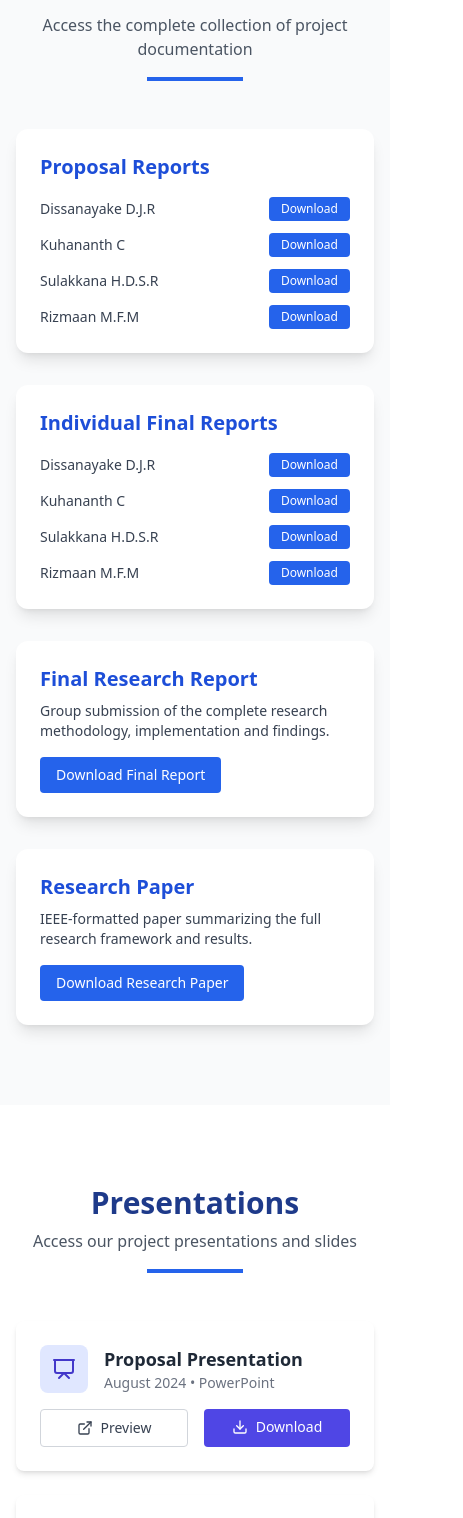
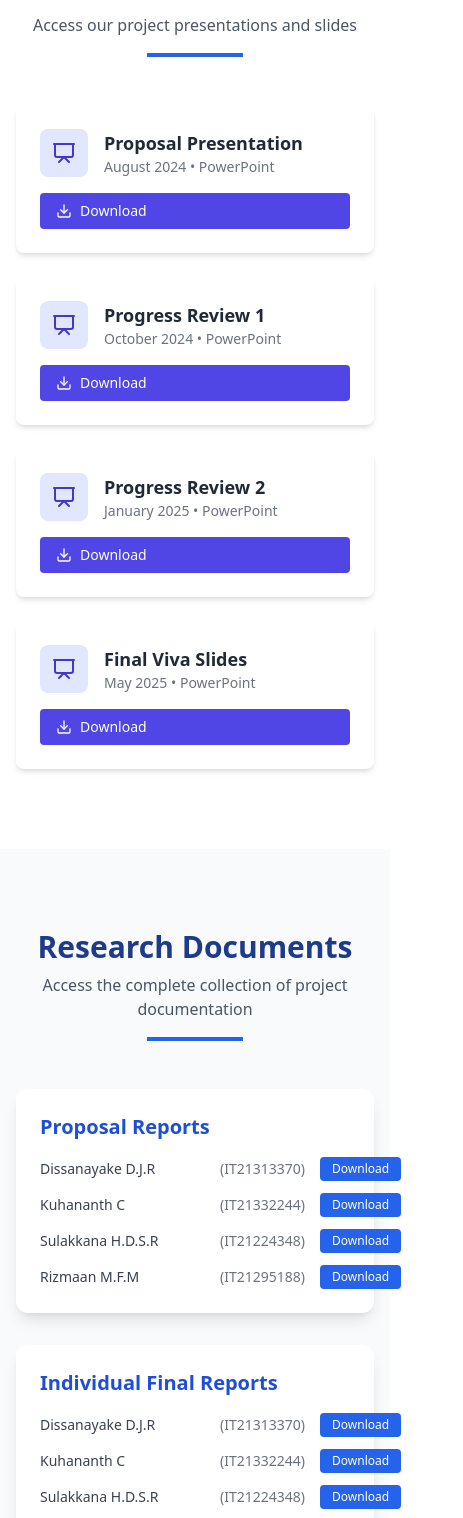
Before and after one commit to Kuhananth-Chandrapalan/Research_website, a React (Vite) app in the folder project/: page / in a window 390 px wide. Shown: the part 9607-11125 px from the top of the page, 463 px wide, since content can reach past the window. Built offline with nearby package versions, Linux system fonts and the light colour scheme.

Commit message:
documents changed and added logs card

```diff
--- a/project/src/App.tsx
+++ b/project/src/App.tsx
@@ -1,13 +1,12 @@
-import React from 'react';
+import { Footer } from './components/Footer';
 import { Navbar } from './components/Navbar';
-import { Footer } from './components/Footer';
-import { Home } from './sections/Home';
-import { Domain } from './sections/Domain';
-import { Milestones } from './sections/Milestones';
-import { Documents } from './sections/Documents';
-import { Presentations } from './sections/Presentations';
 import { AboutUs } from './sections/AboutUs';
 import { Contact } from './sections/Contact';
+import { Documents } from './sections/Documents';
+import { Domain } from './sections/Domain';
+import { Home } from './sections/Home';
+import { Milestones } from './sections/Milestones';
+import { Presentations } from './sections/Presentations';
 
 function App() {
   return (
@@ -17,8 +16,8 @@ function App() {
         <Home />
         <Domain />
         <Milestones />
+        <Presentations />
         <Documents />
-        <Presentations />
         <AboutUs />
         <Contact />
       </main>
--- a/project/src/components/Navbar.tsx
+++ b/project/src/components/Navbar.tsx
@@ -58,8 +58,8 @@ export const Navbar: React.FC = () => {
                 'home',
                 'domain',
                 'milestones',
+                'presentations',
                 'documents',
-                'presentations',
                 'about',
                 'contact'
               ].map((section) => (
@@ -93,8 +93,8 @@ export const Navbar: React.FC = () => {
               'home',
               'domain',
               'milestones',
+              'presentations',
               'documents',
-              'presentations',
               'about',
               'contact'
             ].map((section) => (
--- a/project/src/components/PresentationCard.tsx
+++ b/project/src/components/PresentationCard.tsx
@@ -1,11 +1,10 @@
+import { Download, Presentation as FilePresentation } from 'lucide-react';
 import React from 'react';
-import { Presentation as FilePresentation, ExternalLink, Download } from 'lucide-react';
 
 interface PresentationCardProps {
   title: string;
   date: string;
   type: string;
-  previewUrl: string;
   downloadUrl: string;
 }
 
@@ -13,22 +12,12 @@ export const PresentationCard: React.FC<PresentationCardProps> = ({
   title,
   date,
   type,
-  previewUrl,
-  downloadUrl
+  downloadUrl,
 }) => {
   const handleDownload = (e: React.MouseEvent<HTMLAnchorElement>) => {
-    // If no actual download URL is provided, prevent default behavior
     if (downloadUrl === '#') {
       e.preventDefault();
       alert('Presentation is not available for download at this time.');
-    }
-  };
-
-  const handlePreview = (e: React.MouseEvent<HTMLAnchorElement>) => {
-    // If no actual preview URL is provided, prevent default behavior
-    if (previewUrl === '#') {
-      e.preventDefault();
-      alert('Preview is not available at this time.');
     }
   };
 
@@ -40,34 +29,21 @@ export const PresentationCard: React.FC<PresentationCardProps> = ({
         </div>
         <div>
           <h3 className="text-lg font-bold text-gray-800">{title}</h3>
-          <p className="text-gray-500 text-sm">{date} • {type}</p>
+          <p className="text-gray-500 text-sm">
+            {date} • {type}
+          </p>
         </div>
       </div>
-      <div className="flex space-x-4">
-        <a
-          href={previewUrl}
-          target="_blank"
-          rel="noopener noreferrer"
-          className="flex-1 bg-white border border-gray-300 text-gray-700 px-4 py-2 rounded text-center text-sm font-medium hover:bg-gray-50 transition-colors"
-          onClick={handlePreview}
-        >
-          <span className="flex items-center justify-center">
-            <ExternalLink size={16} className="mr-2" />
-            Preview
-          </span>
-        </a>
+
       <a
         href={downloadUrl}
-          className="flex-1 bg-indigo-600 text-white px-4 py-2 rounded text-center text-sm font-medium hover:bg-indigo-700 transition-colors"
+        className="flex items-center bg-indigo-600 text-white px-4 py-2 rounded text-center text-sm font-medium hover:bg-indigo-700 transition-colors"
         onClick={handleDownload}
         download
       >
-          <span className="flex items-center justify-center">
         <Download size={16} className="mr-2" />
         Download
-          </span>
       </a>
     </div>
-    </div>
   );
-}
+};
--- a/project/src/sections/Contact.tsx
+++ b/project/src/sections/Contact.tsx
@@ -1,7 +1,7 @@
+import { Mail, MapPin, Phone } from 'lucide-react';
 import React, { useEffect, useRef } from 'react';
+import { ContactForm } from '../components/ContactForm';
 import { SectionTitle } from '../components/SectionTitle';
-import { ContactForm } from '../components/ContactForm';
-import { Mail, MapPin, Phone } from 'lucide-react';
 
 export const Contact: React.FC = () => {
   const formRef = useRef<HTMLDivElement>(null);
@@ -85,7 +85,7 @@ export const Contact: React.FC = () => {
                     </div>
                     <div>
                       <h4 className="font-medium text-gray-800">Phone</h4>
-                      <p className="text-gray-600">+94 11 754 3202</p>
+                      <p className="text-gray-600">+94 75 6095 000</p>
                     </div>
                   </div>
 
--- a/project/src/sections/Documents.tsx
+++ b/project/src/sections/Documents.tsx
@@ -16,17 +16,20 @@ export const Documents: React.FC = () => {
             <h3 className="text-xl font-semibold text-blue-700 mb-4">Proposal Reports</h3>
             <div className="space-y-3 text-sm text-gray-700">
               {[
-                { name: "Dissanayake D.J.R", file: "24-25J-206_IT21313370_Project_Proposal_Dissanayake D.J.R.pdf" },
-                { name: "Kuhananth C", file: "24-25J-206_IT21332244_Project_Proposal_Kuhananth C.pdf" },
-                { name: "Sulakkana H.D.S.R", file: "IT21224348 - Project Proposal Report.pdf" },
-                { name: "Rizmaan M.F.M", file: "IT21295188_24-25J-206_Proposal_Report.pdf" }
-              ].map(({ name, file }) => (
+                { name: "Dissanayake D.J.R", it: "IT21313370", file: "24-25J-206_IT21313370_Project_Proposal_Dissanayake D.J.R.pdf" },
+                { name: "Kuhananth C", it: "IT21332244", file: "24-25J-206_IT21332244_Project_Proposal_Kuhananth C.pdf" },
+                { name: "Sulakkana H.D.S.R", it: "IT21224348", file: "IT21224348 - Project Proposal Report.pdf" },
+                { name: "Rizmaan M.F.M", it: "IT21295188", file: "IT21295188_24-25J-206_Proposal_Report.pdf" }
+              ].map(({ name, it, file }) => (
                 <div key={name} className="flex justify-between items-center">
-                  <span>{name}</span>
+                  <div className="flex items-center min-w-[280px]">
+                    <span className="font-medium w-[180px]">{name}</span>
+                    <span className="text-gray-500">({it})</span>
+                  </div>
                   <a
                     href={`/downloads/proposal_reports/${file}`}
                     download
-                    className="px-3 py-1 bg-blue-600 hover:bg-blue-700 text-white rounded text-xs"
+                    className="px-3 py-1 bg-blue-600 hover:bg-blue-700 text-white rounded text-xs whitespace-nowrap"
                   >
                     Download
                   </a>
@@ -40,17 +43,20 @@ export const Documents: React.FC = () => {
             <h3 className="text-xl font-semibold text-blue-700 mb-4">Individual Final Reports</h3>
             <div className="space-y-3 text-sm text-gray-700">
               {[
-                { name: "Dissanayake D.J.R", file: "IT21313370_Final_Report.pdf" },
-                { name: "Kuhananth C", file: "IT21302244_FinalReport.pdf" },
-                { name: "Sulakkana H.D.S.R", file: "IT21224348_FinalReport.pdf" },
-                { name: "Rizmaan M.F.M", file: "IT21295188_FinalReport.pdf" }
-              ].map(({ name, file }) => (
+                { name: "Dissanayake D.J.R", it: "IT21313370", file: "IT21313370_Final_Report.pdf" },
+                { name: "Kuhananth C", it: "IT21332244", file: "IT21302244_FinalReport.pdf" },
+                { name: "Sulakkana H.D.S.R", it: "IT21224348", file: "IT21224348_FinalReport.pdf" },
+                { name: "Rizmaan M.F.M", it: "IT21295188", file: "IT21295188_FinalReport.pdf" }
+              ].map(({ name, it, file }) => (
                 <div key={name} className="flex justify-between items-center">
-                  <span>{name}</span>
+                  <div className="flex items-center min-w-[280px]">
+                    <span className="font-medium w-[180px]">{name}</span>
+                    <span className="text-gray-500">({it})</span>
+                  </div>
                   <a
                     href={`/downloads/Individual_finalreports/${file}`}
                     download
-                    className="px-3 py-1 bg-blue-600 hover:bg-blue-700 text-white rounded text-xs"
+                    className="px-3 py-1 bg-blue-600 hover:bg-blue-700 text-white rounded text-xs whitespace-nowrap"
                   >
                     Download
                   </a>
@@ -84,6 +90,33 @@ export const Documents: React.FC = () => {
               Download Research Paper
             </a>
           </div>
+
+          {/* Logs Section */}
+          <div className="bg-white shadow-lg p-6 rounded-xl md:col-span-2">
+            <h3 className="text-xl font-semibold text-blue-700 mb-4">Project Logs</h3>
+            <div className="grid grid-cols-1 md:grid-cols-2 gap-6">
+              {[
+                { name: "Dissanayake D.J.R", it: "IT21313370", file: "IT21313370_Project_Log.pdf" },
+                { name: "Kuhananth C", it: "IT21332244", file: "IT21332244_Project_Log.pdf" },
+                { name: "Sulakkana H.D.S.R", it: "IT21224348", file: "IT21224348_Project_Log.pdf" },
+                { name: "Rizmaan M.F.M", it: "IT21295188", file: "IT21295188_Project_Log.pdf" }
+              ].map(({ name, it, file }) => (
+                <div key={name} className="flex justify-between items-center bg-gray-50 p-4 rounded-lg">
+                  <div className="flex items-center min-w-[280px]">
+                    <span className="font-medium w-[180px]">{name}</span>
+                    <span className="text-gray-500">({it})</span>
+                  </div>
+                  <a
+                    href={`/logs/${file}`}
+                    download
+                    className="px-4 py-2 bg-blue-600 hover:bg-blue-700 text-white rounded text-sm font-medium whitespace-nowrap"
+                  >
+                    Download Log
+                  </a>
+                </div>
+              ))}
+            </div>
+          </div>
         </div>
       </div>
     </section>
--- a/project/src/sections/Presentations.tsx
+++ b/project/src/sections/Presentations.tsx
@@ -1,6 +1,6 @@
 import React, { useEffect, useRef } from 'react';
+import { PresentationCard } from '../components/PresentationCard';
 import { SectionTitle } from '../components/SectionTitle';
-import { PresentationCard } from '../components/PresentationCard';
 
 export const Presentations: React.FC = () => {
   const sectionRef = useRef<HTMLDivElement>(null);
@@ -15,7 +15,7 @@ export const Presentations: React.FC = () => {
       },
       {
         threshold: 0.1,
-        rootMargin: '0px 0px -100px 0px'
+        rootMargin: '0px 0px -100px 0px',
       }
     );
 
@@ -30,6 +30,17 @@ export const Presentations: React.FC = () => {
       }
     };
   }, []);
+
+  // Google Drive file IDs
+  const files = {
+    proposal: '1ARlPYe_F6fZATEvkCNHf_psddbgFaOAp',
+    progress1: '1WFqz9ax5xrW7rxcWUIEVdaU2sFI6cYlO',
+    progress2: '14y-bA8uqNrzAwcsYVfqG4dV2B7P6AvXC',
+  };
+
+  // Build Google Drive direct download URL
+  const buildDownloadUrl = (fileId: string) =>
+    `https://drive.google.com/uc?export=download&id=${fileId}`;
 
   return (
     <section id="presentations" className="py-20 bg-white">
@@ -47,31 +58,27 @@ export const Presentations: React.FC = () => {
             title="Proposal Presentation"
             date="August 2024"
             type="PowerPoint"
-            previewUrl="#"
-            downloadUrl="#"
+            downloadUrl={buildDownloadUrl(files.proposal)}
           />
 
           <PresentationCard
             title="Progress Review 1"
             date="October 2024"
             type="PowerPoint"
-            previewUrl="#"
-            downloadUrl="#"
+            downloadUrl={buildDownloadUrl(files.progress1)}
           />
 
           <PresentationCard
             title="Progress Review 2"
             date="January 2025"
             type="PowerPoint"
-            previewUrl="#"
-            downloadUrl="#"
+            downloadUrl={buildDownloadUrl(files.progress2)}
           />
 
           <PresentationCard
             title="Final Viva Slides"
             date="May 2025"
             type="PowerPoint"
-            previewUrl="#"
             downloadUrl="#"
           />
         </div>
```
Lines whose indentation alone changed are shown as unchanged.
